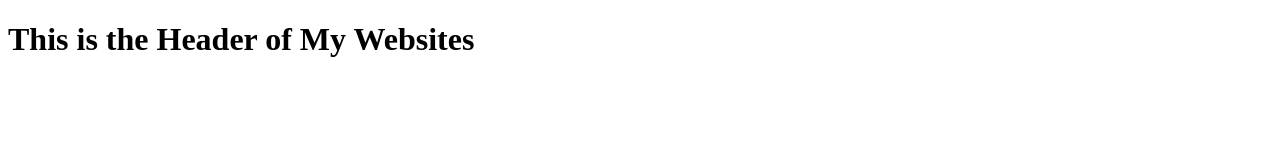
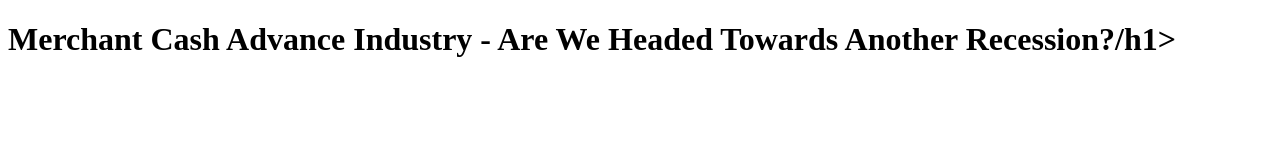
Before and after one commit to TVHM/my-new-repo-1, a plain HTML site: page index.html in a window 1280 px wide. Drawn offline with Linux system fonts and the light colour scheme.

Commit message:
Website Title

```diff
--- a/index.html
+++ b/index.html
@@ -8,6 +8,6 @@
 </head>
 <body>
 <header>
-<h1>This is the Header of My Websites</h1>
+<h1>Merchant Cash Advance Industry - Are We Headed Towards Another Recession?/h1>
 </header>
 </html>
```
